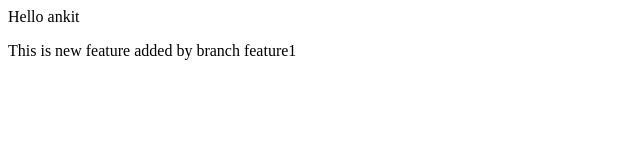
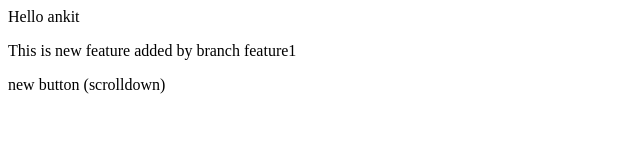
Before and after one commit to kawaneankit/git-demo-learning, a plain HTML site: page index.html in a window 1280 px wide. Shown: the whole page, without its empty margins (0-640 px from the left). Drawn offline with Linux system fonts and the light colour scheme.

Commit message:
new buttons

```diff
--- a/index.html
+++ b/index.html
@@ -1,2 +1,3 @@
 <p>Hello ankit</p>
 <p>This is new feature added by branch feature1</p>
+<p>new button (scrolldown)</p>
```
